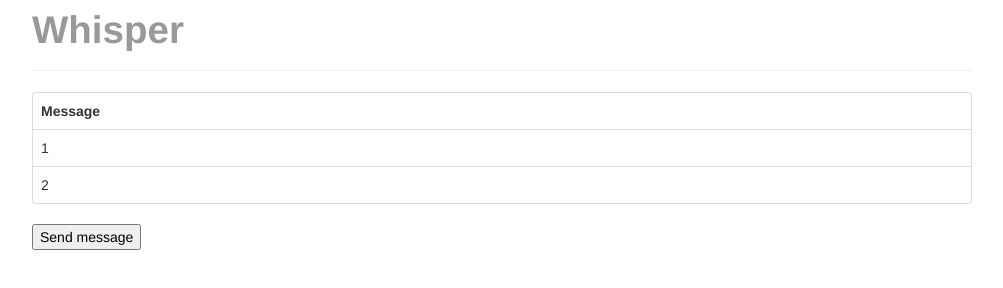
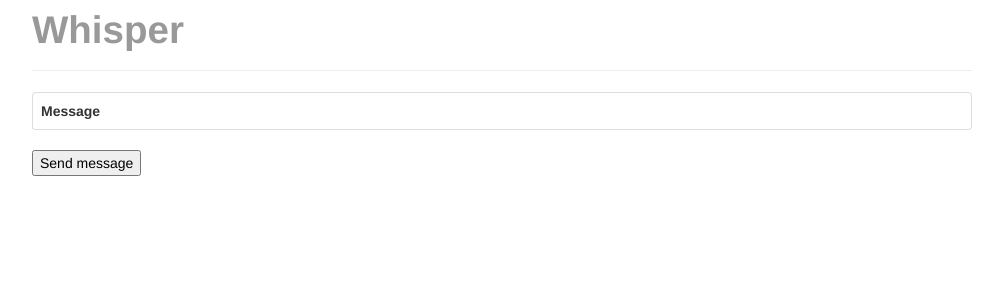
Before and after one commit to alexstuckey/whisper, a website: page public/index.html in a window 1280 px wide. Shown: the whole page, without its empty margins (138-1141 px from the left). Drawn offline with nearby package versions, Linux system fonts and the light colour scheme; no server answers.

Commit message:
Removed the placeholder table rows

```diff
--- a/public/index.html
+++ b/public/index.html
@@ -30,8 +30,6 @@
 				<th>Message</th>
 			</thead>
 			<tbody>
-				<tr><td>1</td></tr>
-				<tr><td>2</td></tr>
 			</tbody>
 		</table>
 		<button onclick="SendMessage('Hey there');">Send message</button>
```
